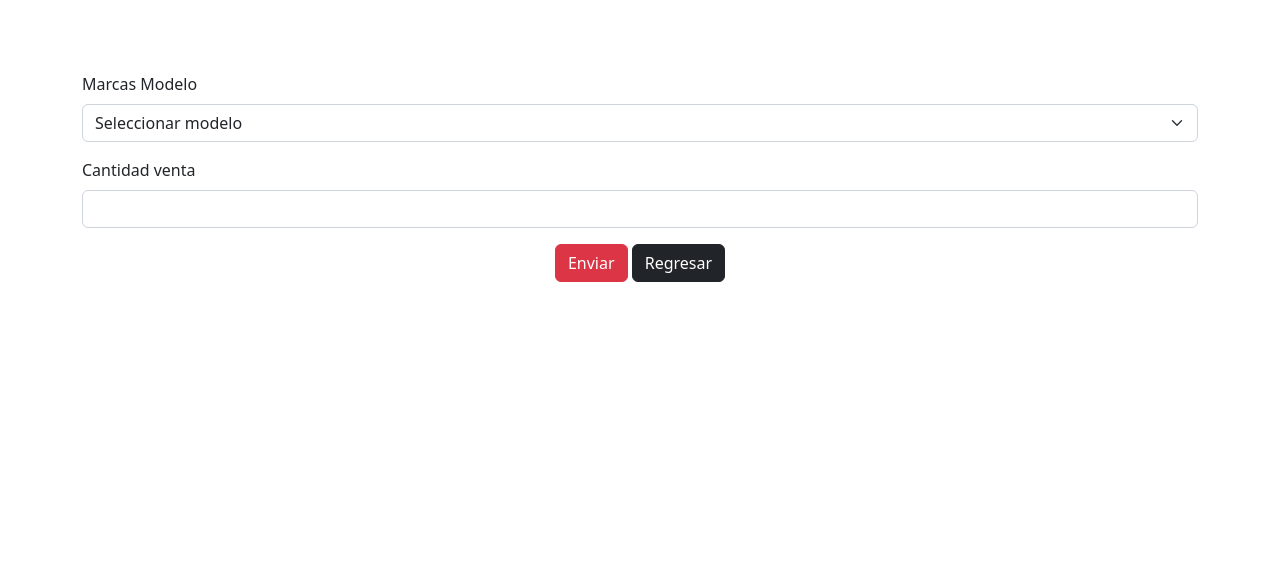
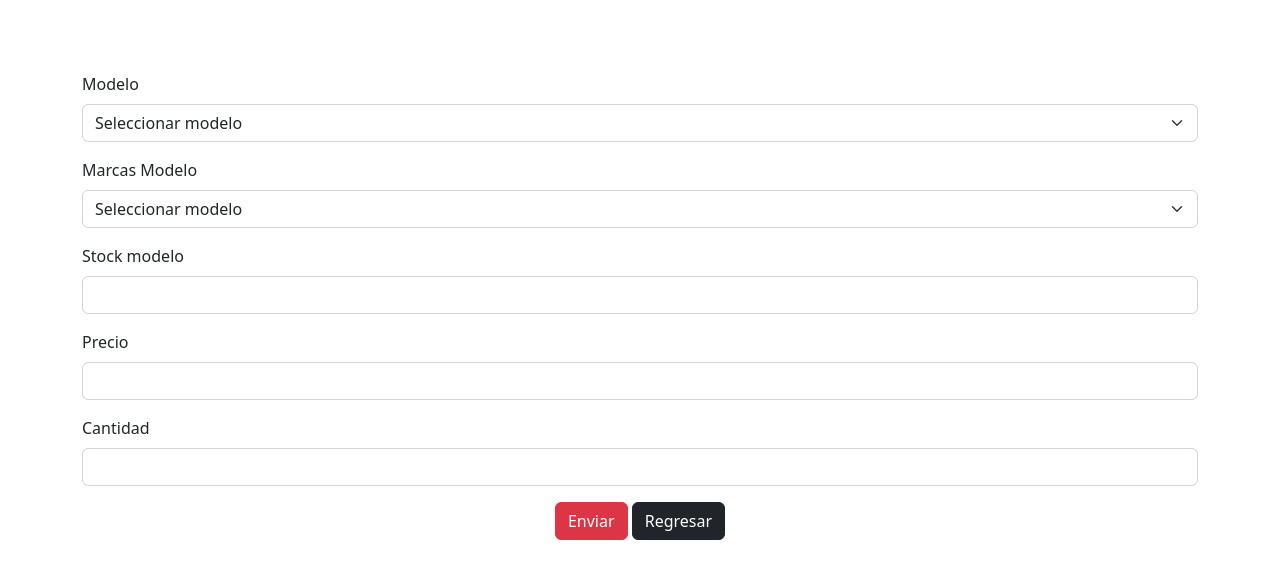
Before and after one commit to jeronimo824/Automoviles, a PHP site: page /stock/formularios/AgregarForm.php in a window 1280 px wide. Shown: the top 579 px of the page. Run offline with PHP 8.4, Linux system fonts and the light colour scheme; data comes from the database, SQL or seed files in the repository; data that the repository does not hold is empty.

Commit message:
tercer commit

```diff
--- a/stock/formularios/AgregarForm.php
+++ b/stock/formularios/AgregarForm.php
@@ -10,9 +10,20 @@
     <h1 class="bg-blank p-2 text-white text-center">Agregar producto</h1>
     <div class="container">
     <form action="insertarDatos.php" method="POST">
+
+    <label  class="form-label">Modelo</label>
+        <select class="form-select mb-3" name="marca">
+        <option selected dissabled>Seleccionar modelo</option>
+        <?php
+            include("../Config/Conexion.php");
+
+            $sql = $conexion->query("SELECT * FROM marca");
+            while ($resultado = $sql->fetch_assoc()){
+                echo "<option value='".$resultado['id_marca']."'>".$resultado['nombre_marca']."</option>";
+            }
+        ?>
+        </select>
         <label>Marcas</label>
-
-
         <label  class="form-label">Modelo</label>
         <select class="form-select mb-3" name="modelos">
         <option selected dissabled>Seleccionar modelo</option>
@@ -21,13 +32,21 @@
 
             $sql = $conexion->query("SELECT * FROM modelo");
             while ($resultado = $sql->fetch_assoc()){
-                echo "<option value='".$resultado['id_marca']."'>".$resultado['nombre_modelo']."</option>";
+                echo "<option value='".$resultado['nombre_modelo']."'>".$resultado['nombre_modelo']."</option>";
             }
         ?>
         </select>
     <div class="mb-3">
-        <label  class="form-label">Cantidad venta</label>
+        <label  class="form-label">Stock modelo</label>
+        <input type="text" class="form-control" name="stock">
+    </div>
+    <div class="mb-3">
+        <label  class="form-label">Precio</label>
         <input type="text" class="form-control" name="precio">
+    </div>
+    <div class="mb-3">
+        <label  class="form-label">Cantidad</label>
+        <input type="text" class="form-control" name="cantidad">
     </div>
     <div class="text-center">
         <button type="submit" class="btn btn-danger">Enviar</button>
```
Also changed, not shown: stock/formularios/insertarDatos.php (+10 -5 lines).
